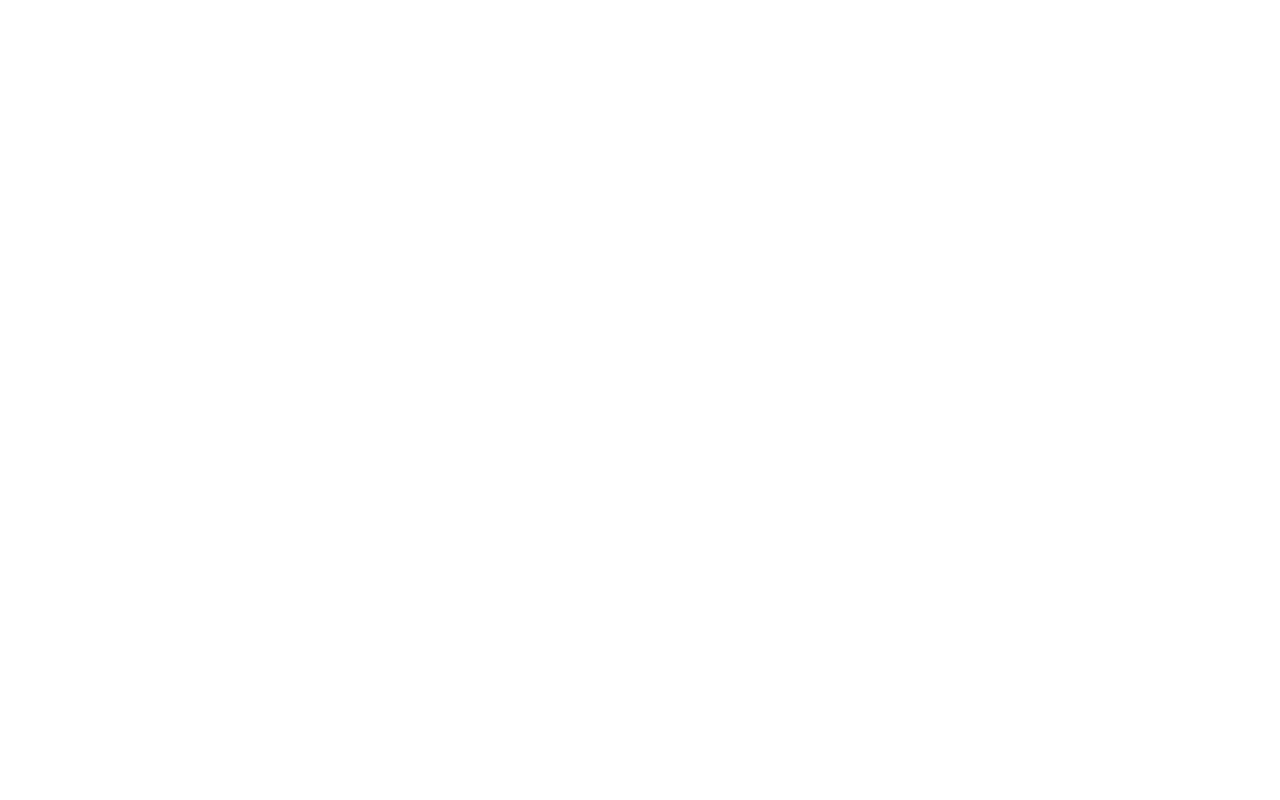
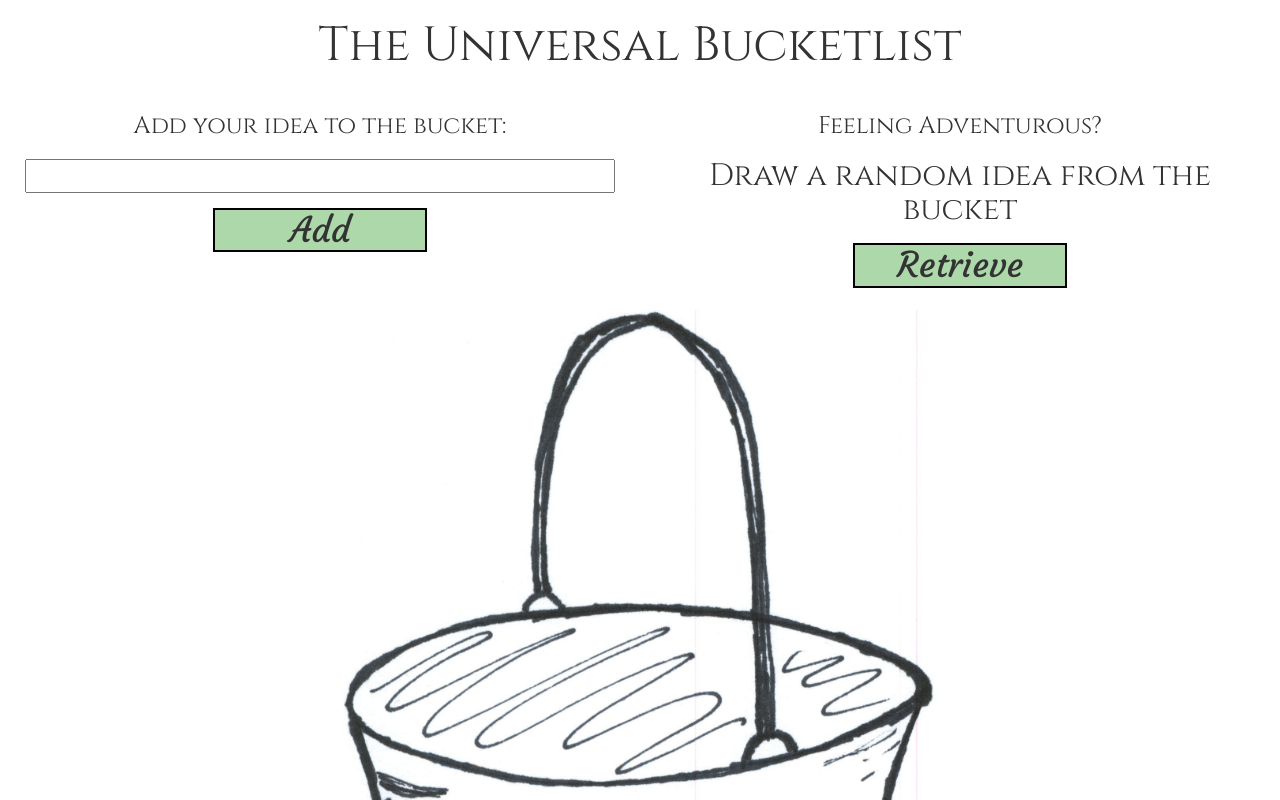
Before and after one commit to swlyons/universalbucketlist, a plain HTML site: page index.html in a window 1280 px wide. Shown: the top 800 px of the page. Drawn offline with nearby package versions, Linux system fonts and the light colour scheme.

Commit message:
liz's changes

```diff
--- a/app.js
+++ b/app.js
@@ -1,3 +1,20 @@
 /**
  * Created by swlyons on 3/13/2017.
+
  */
+
+$(document).ready(function(){
+  var ideaArray=[];
+    document.getElementById("Add").addEventListener("click", addIdea);
+    function addIdea(){
+      var input = document.getElementById("addIdea");
+      ideaArray.push(input);
+    }
+
+    document.getElementById("retrieveIdea").addEventListener("click", showIdea);
+
+    function showIdea() {
+      var index = Math.floor(Math.random() * ideaArray.length);
+      document.getElementById("idea").innerHTML = ideaArray[index];
+    }
+  });
--- /dev/null
+++ b/index.css
@@ -0,0 +1,38 @@
+h1{
+  text-align: center;
+  font-family: 'Cinzel', serif;
+  font-size: 48px;
+
+}
+h2{
+  font-size: 31px;
+}
+
+#bucketPic{
+  width: 50%;
+  text-align: center;
+}
+#Add{
+  font-family: 'Courgette', cursive;
+  width:35%;
+  background-color: #ACD8AA;
+  border-color: black;
+  border-style: solid;
+  font-size: 35px;
+
+}
+
+#addIdea{
+  height:34px;
+}
+
+
+
+#Search{
+  font-family: 'Courgette', cursive;
+  width:35%;
+  font-size: 35px;
+  background-color: #ACD8AA;
+  border-color: black;
+  border-style: solid;
+}
--- a/index.html
+++ b/index.html
@@ -2,9 +2,36 @@
 <html>
 <head lang="en">
     <meta charset="UTF-8">
-    <title></title>
+    <title>Universal Bucketlist</title>
+    <link href="https://maxcdn.bootstrapcdn.com/bootstrap/3.3.7/css/bootstrap.min.css" rel="stylesheet" integrity="sha384-BVYiiSIFeK1dGmJRAkycuHAHRg32OmUcww7on3RYdg4Va+PmSTsz/K68vbdEjh4u" crossorigin="anonymous">
+    <link rel="stylesheet" href="index.css">
+    <link href="https://fonts.googleapis.com/css?family=Cinzel|Courgette" rel="stylesheet">
+    <script src="https://code.jquery.com/jquery-1.10.2.js"></script>
+    <script src="app.js"></script>
+
 </head>
 <body>
+  <h1>The Universal Bucketlist<h1>
+    <div id="submitIdea" class="col-sm-6">
+      <form>
+        <h3>Add your idea to the bucket: </h3><input type="text" id="addIdea" value="">
+          <p>
+            <input id="Add" type="submit" value="Add">
+          </p>
+      </form>
+    </div>
+    <div id="retrieveIdea" class="col-sm-6">
+      <form>
+        <h3>Feeling Adventurous?</h3>
+        <h2>Draw a random idea from the bucket</h2>
+          <button id="Search" type="button">Retrieve</button>
+      </form>
+    </div>
+    <div class="col-sm-12" id="bucket">
+      <img id="bucketPic" src="./pics/bucket.jpg" alt="bucket pic">
+    </div>
+    <div>
+      <p id="idea"></p>
 
 </body>
 </html>
```
Also changed, not shown: pics/bucket.jpg (added).
